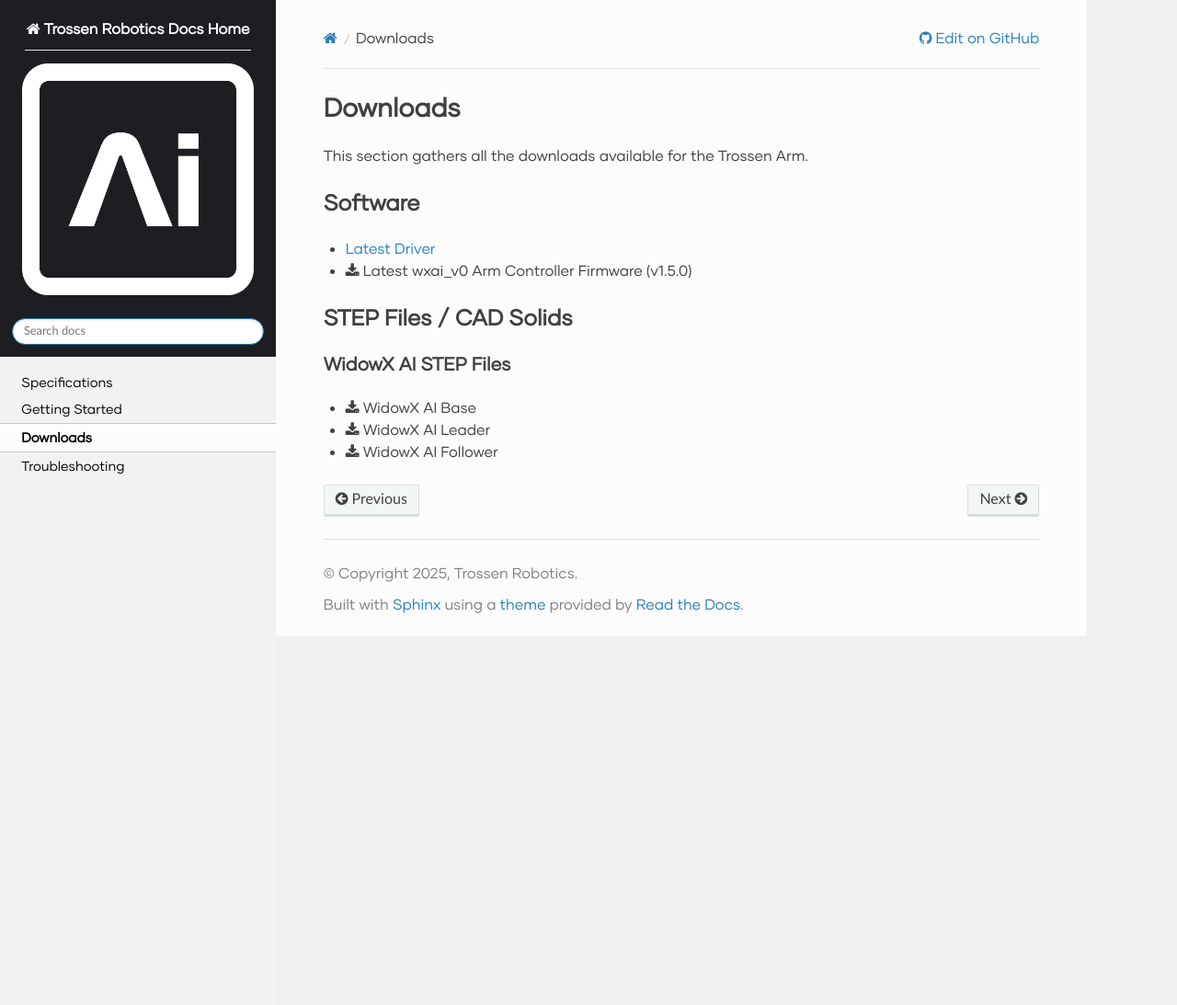
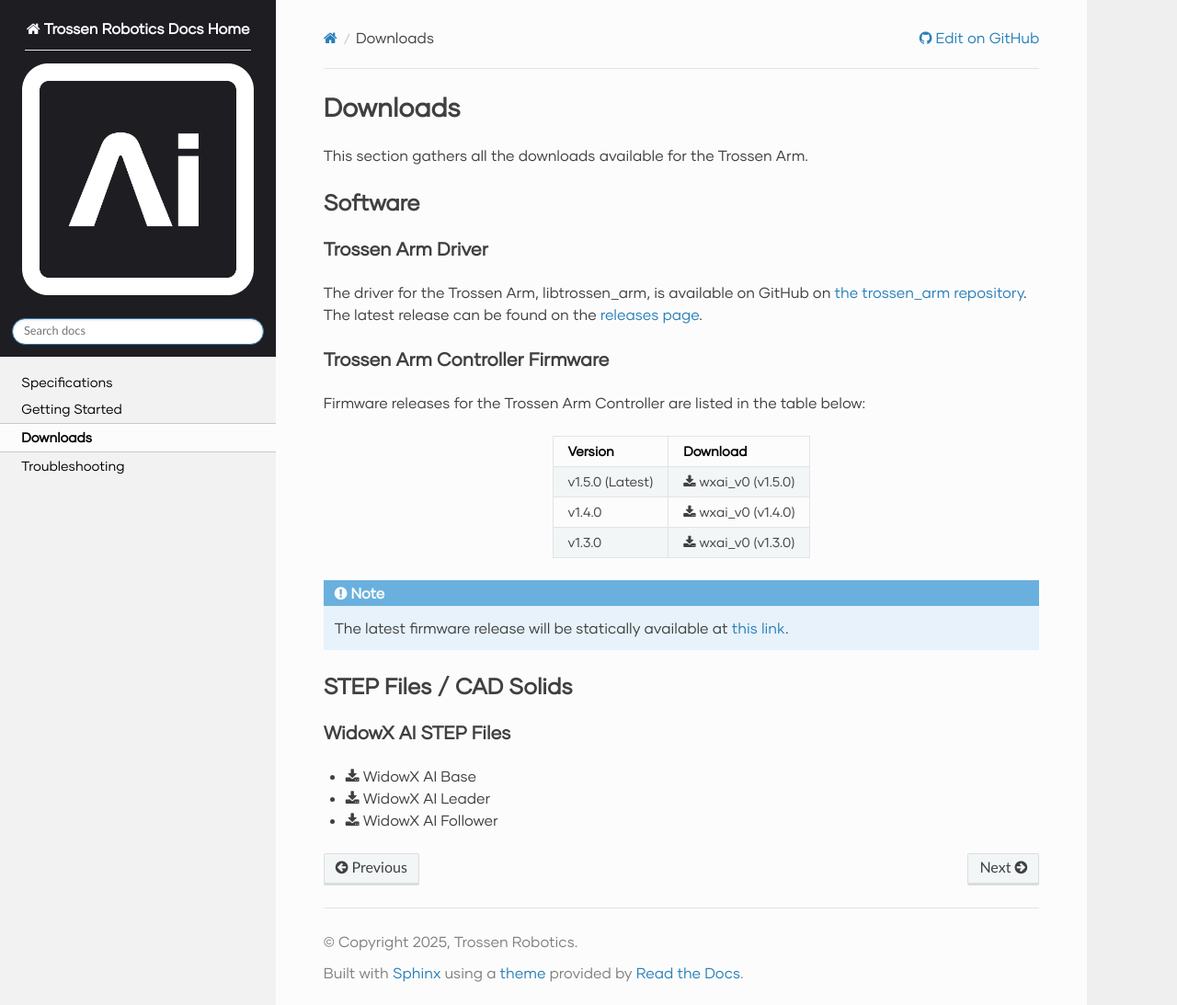
Before and after one commit to TrossenRobotics/trossen_arm, a Sphinx documentation site: the page built from docs/downloads.rst, in a window 1280 px wide and 1093 px high. Shown: the whole window at 92% size. Built offline with Sphinx 7.4.7 and the Read the Docs theme 3.1.0, drawn with Linux system fonts in a browser that asks for light colours; some web fonts are replaced; pages that are not in the unit, such as notebooks, are missing from menus.

Commit message:
Host firmware (#14)
* Update & add download links, symlink latest firmware

* steps hardware version suffix

```diff
--- a/docs/downloads.rst
+++ b/docs/downloads.rst
@@ -7,8 +7,38 @@ This section gathers all the downloads available for the Trossen Arm.
 Software
 ========
 
--   `Latest Driver <https://github.com/TrossenRobotics/libtrossen_arm/releases/latest>`_
--   :download:`Latest wxai_v0 Arm Controller Firmware (v1.5.0) </_downloads/firmware-wxai_v0.zip>`
+Trossen Arm Driver
+------------------
+
+The driver for the Trossen Arm, libtrossen_arm, is available on GitHub on `the trossen_arm repository`_.
+The latest release can be found on the `releases page`_.
+
+.. _the trossen_arm repository: https://github.com/TrossenRobotics/trossen_arm
+.. _releases page: https://github.com/TrossenRobotics/trossen_arm/releases/latest
+
+Trossen Arm Controller Firmware
+-------------------------------
+
+Firmware releases for the Trossen Arm Controller are listed in the table below:
+
+.. list-table::
+    :header-rows: 1
+    :align: center
+
+    * - Version
+      - Download
+    * - v1.5.0 (Latest)
+      - :download:`wxai_v0 (v1.5.0) </_static/downloads/arm_controller_firmware/wxai_v0/firmware-wxai_v0-v1.5.0.zip>`
+    * - v1.4.0
+      - :download:`wxai_v0 (v1.4.0) </_static/downloads/arm_controller_firmware/wxai_v0/firmware-wxai_v0-v1.4.0.zip>`
+    * - v1.3.0
+      - :download:`wxai_v0 (v1.3.0) </_static/downloads/arm_controller_firmware/wxai_v0/firmware-wxai_v0-v1.3.0.zip>`
+
+.. note::
+
+  The latest firmware release will be statically available at `this link`_.
+
+.. _this link: http://docs.trossenrobotics.com/trossen_arm/main/_static/downloads/arm_controller_firmware/wxai_v0/firmware-wxai_v0-latest.zip
 
 STEP Files / CAD Solids
 =======================
@@ -16,6 +46,6 @@ STEP Files / CAD Solids
 WidowX AI STEP Files
 --------------------
 
--   :download:`WidowX AI Base </_downloads/wxai_base.zip>`
--   :download:`WidowX AI Leader </_downloads/wxai_leader.zip>`
--   :download:`WidowX AI Follower </_downloads/wxai_follower.zip>`
+-   :download:`WidowX AI Base </_downloads/wxai_v0_base_steps.zip>`
+-   :download:`WidowX AI Leader </_downloads/wxai_v0_leader_steps.zip>`
+-   :download:`WidowX AI Follower </_downloads/wxai_v0_follower_steps.zip>`
```
Also changed, not shown: 11 other files.
